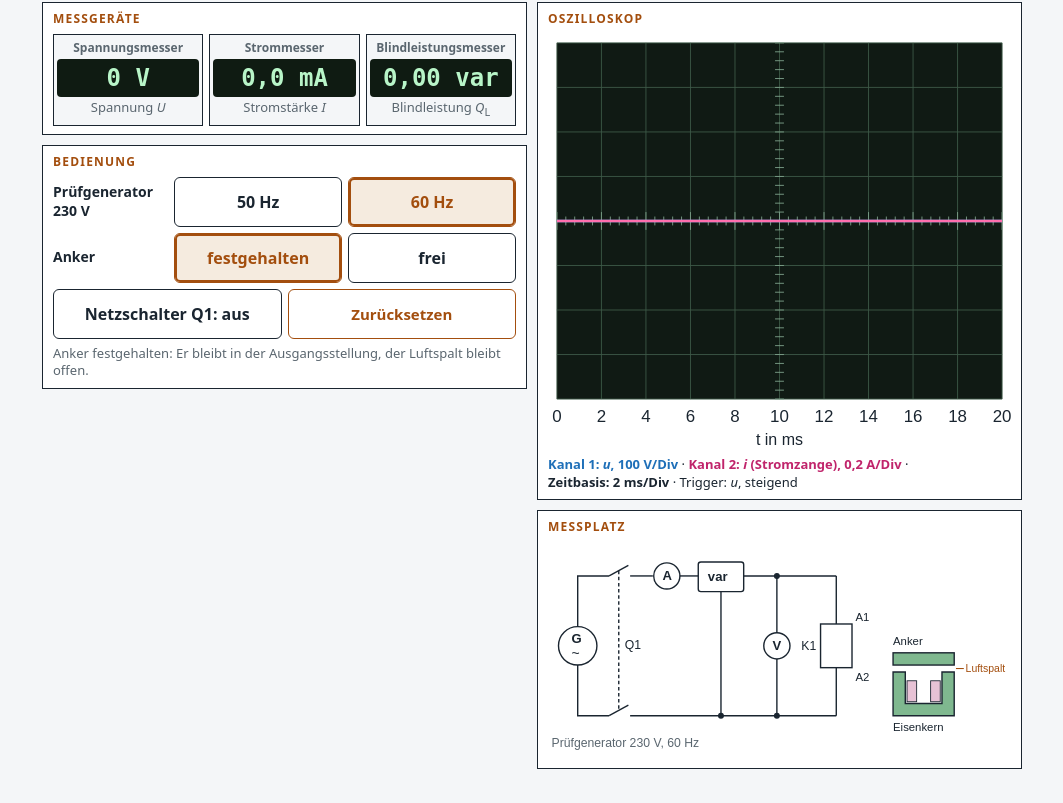
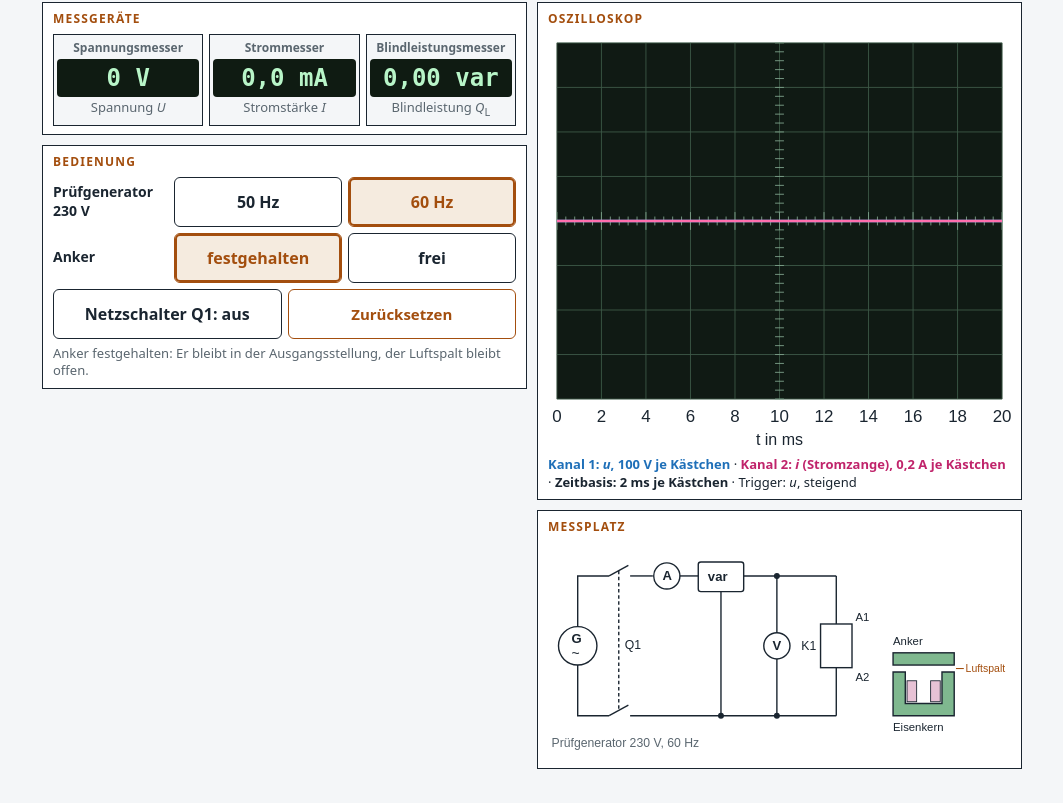
Before and after one commit to CGirrbach/Unterricht, a plain HTML site: page e3eg/B03_Simulation_Schuetzspule.html in a window 1280 px wide. Shown: the part 72-875 px from the top of the page, without its empty margins (108-1171 px from the left). Drawn offline with Linux system fonts and the light colour scheme.

Commit message:
E3EG: e3eg/B03_Simulation_Schuetzspule.html

```diff
--- a/e3eg/B03_Simulation_Schuetzspule.html
+++ b/e3eg/B03_Simulation_Schuetzspule.html
@@ -98,7 +98,7 @@ svg{display:block;width:100%;height:auto}
    <text id="tI" x="0" y="0" fill="#FF6FAE" font-size="24" font-weight="700" font-style="italic" font-family="Georgia,'DejaVu Serif',serif">i</text>
    <g id="zeitachse" font-family="Arial,sans-serif" font-size="19" fill="#1A2530" text-anchor="middle"></g>
   </svg>
-  <p class="kanal"><b class="k1">Kanal 1: <i>u</i>, 100 V/Div</b> · <b class="k2">Kanal 2: <i>i</i> (Stromzange), <span id="kb2">0,2 A/Div</span></b> · <b>Zeitbasis: 2 ms/Div</b> · Trigger: <i>u</i>, steigend</p>
+  <p class="kanal"><b class="k1">Kanal 1: <i>u</i>, 100 V je Kästchen</b> · <b class="k2">Kanal 2: <i>i</i> (Stromzange), <span id="kb2">0,2 A je Kästchen</span></b> · <b>Zeitbasis: 2 ms je Kästchen</b> · Trigger: <i>u</i>, steigend</p>
  </div>
  <div class="karte">
   <h2>Messplatz</h2>
@@ -183,7 +183,7 @@ function raster(){
 function kurven(m){
   var pu = [], pi = [], uh = U * Math.SQRT2, ih = m.i * Math.SQRT2;
   var bereich = (an && frei) ? 0.02 : 0.2;             /* Kanal 2: Messbereich der Stromzange in A je Div */
-  document.getElementById('kb2').textContent = (bereich === 0.2) ? '0,2 A/Div' : '20 mA/Div';
+  document.getElementById('kb2').textContent = (bereich === 0.2) ? '0,2 A je Kästchen' : '20 mA je Kästchen';
   for(var k = 0; k <= 500; k++){
     var t = k / 500 * 0.020, w = 2 * Math.PI * f * t;
     var yu = an ? uh * Math.sin(w) / 100 : 0, yi = an ? ih * Math.sin(w - m.phi) / bereich : 0;
```
